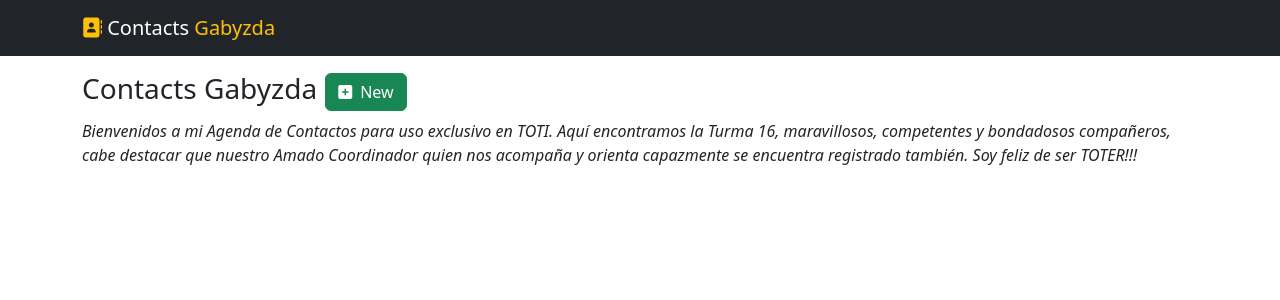
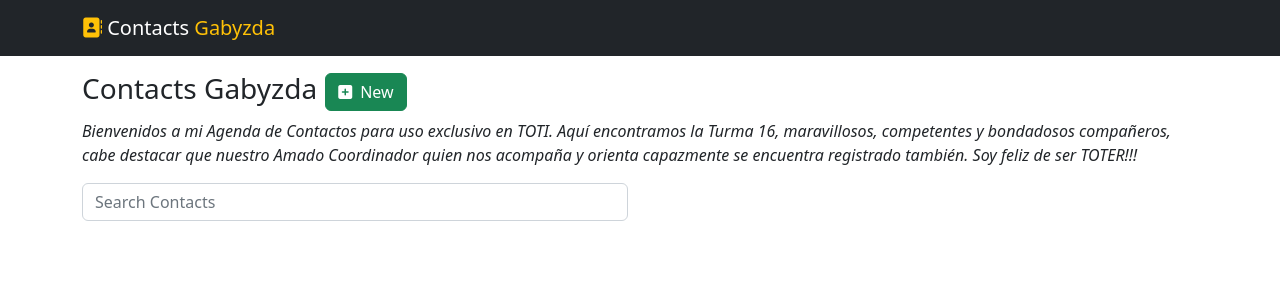
Before and after one commit to Gabyzda/agenda-contatos, a React (Create React App) app: page /contacts/list in a window 1280 px wide. Shown: the top 300 px of the page. Built offline with nearby package versions, Linux system fonts and the light colour scheme.

Commit message:
Add cuadro  de búsqueda (form) en ContactList

```diff
--- a/src/components/Contacts/ContactList/ContactList.js
+++ b/src/components/Contacts/ContactList/ContactList.js
@@ -15,7 +15,18 @@ const ContactList = () => {
                                 <p className='fst-italic'>Bienvenidos a mi Agenda de Contactos para uso exclusivo en TOTI. Aquí encontramos la Turma 16, maravillosos, competentes y bondadosos compañeros, cabe destacar que nuestro Amado Coordinador quien nos acompaña y orienta capazmente se encuentra registrado también. Soy feliz de ser TOTER!!!</p>
                             </div>
                         </div>
+                        <div className='row'>
+                            <div className='col-md-6'>
+                                <form>
+                                    <div className='mb-2'>
+                                        <input type='text' className="form-control" placeholder="Search Contacts"/>
 
+                                    </div>
+                                </form>
+
+                            </div>
+
+                        </div>
                     </div>
                 </div>
             </section>
```
